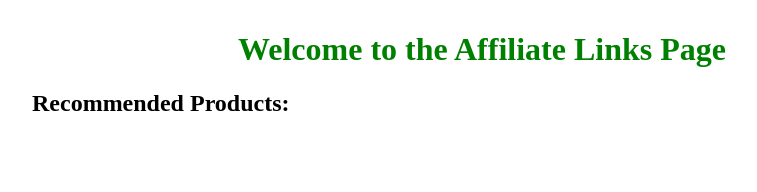
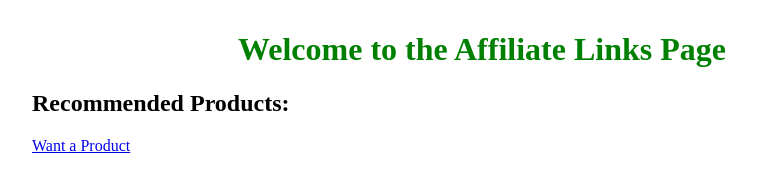
Before and after one commit to SiPAyi/SiPAyi.github.io, a plain HTML site: page affiliate.html in a window 1280 px wide. Shown: the whole page, without its empty margins (158-915 px from the left). Drawn offline with Linux system fonts and the light colour scheme; no server answers.

Commit message:
Update affiliate.html
Added a button to mail me

```diff
--- a/affiliate.html
+++ b/affiliate.html
@@ -85,6 +85,8 @@
 
 
     </script>
+    <a href="mailto:saikr2005@gmail.com?subject=Order%20a%20Product">Want a Product</a>
+
 </body>
 
 </html>
```
